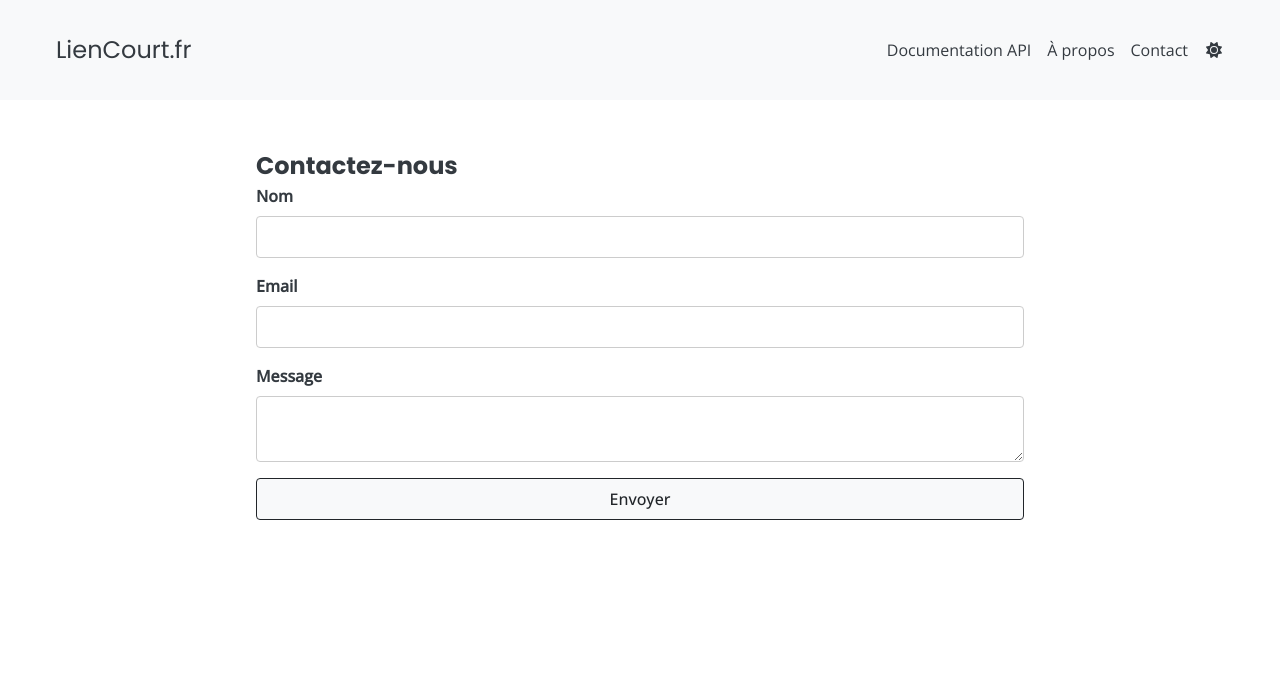
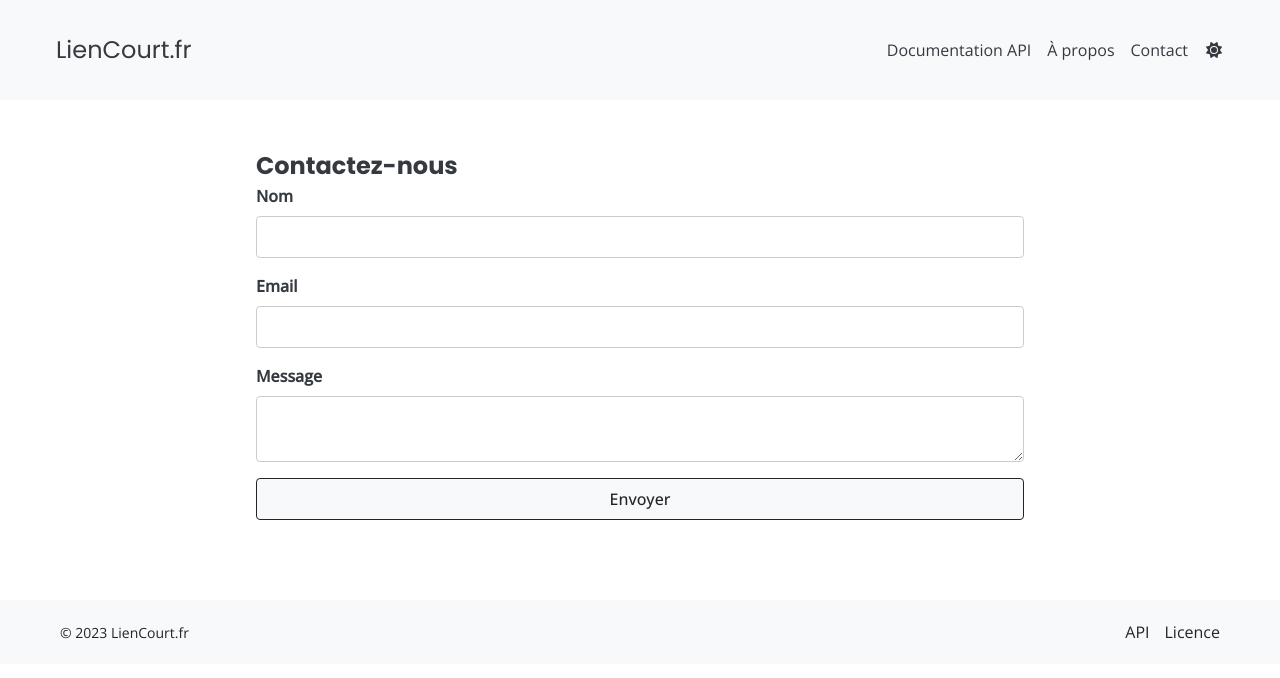
Before and after one commit to mathieuc22/url-shortener-frontend, a Vue app: page /contact in a window 1280 px wide. Shown: the top 678 px of the page. Built offline with nearby package versions, Linux system fonts and the light colour scheme; no server answers.

Commit message:
Add footer

```diff
--- a/src/App.vue
+++ b/src/App.vue
@@ -1,14 +1,17 @@
 <template>
   <Header></Header>
   <router-view></router-view>
+  <Footer></Footer>
 </template>
 
 <script>
 import Header from "./components/Header.vue";
+import Footer from "./components/Footer.vue";
 
 export default {
   components: {
     Header,
+    Footer,
   },
 };
 </script>
--- /dev/null
+++ b/src/components/Footer.vue
@@ -0,0 +1,58 @@
+<template>
+    <footer class="footer">
+        <div class="footer__container">
+            <p class="footer__text">&copy; 2023 LienCourt.fr</p>
+            <ul class="footer__links">
+                <li class="footer__link-item">
+                    <a href="https://short.cloudypanda.me/docs" target="_blank" rel="noopener noreferrer">API</a>
+                </li>
+                <li class="footer__link-item">
+                    <a href="https://github.com/mathieuc22/url_shortener/blob/main/LICENSE" target="_blank"
+                        rel="noopener noreferrer">Licence</a>
+                </li>
+            </ul>
+        </div>
+    </footer>
+</template>
+
+<style>
+.footer {
+    margin-top: 2rem;
+    background-color: var(--color-light);
+    padding: 20px 0;
+}
+
+.footer__container {
+    display: flex;
+    justify-content: space-between;
+    align-items: center;
+    max-width: 1200px;
+    margin: 0 auto;
+    padding: 0 20px;
+}
+
+.footer__text {
+    color: var(--color-dark);
+    font-size: 14px;
+}
+
+.footer__links {
+    list-style: none;
+    display: flex;
+    padding: 0;
+    margin: 0;
+}
+
+.footer__link-item {
+    margin-left: 15px;
+}
+
+.footer__link-item a {
+    color: var(--color-dark);
+    text-decoration: none;
+}
+
+.footer__link-item a:hover {
+    text-decoration: underline;
+}
+</style>
```
